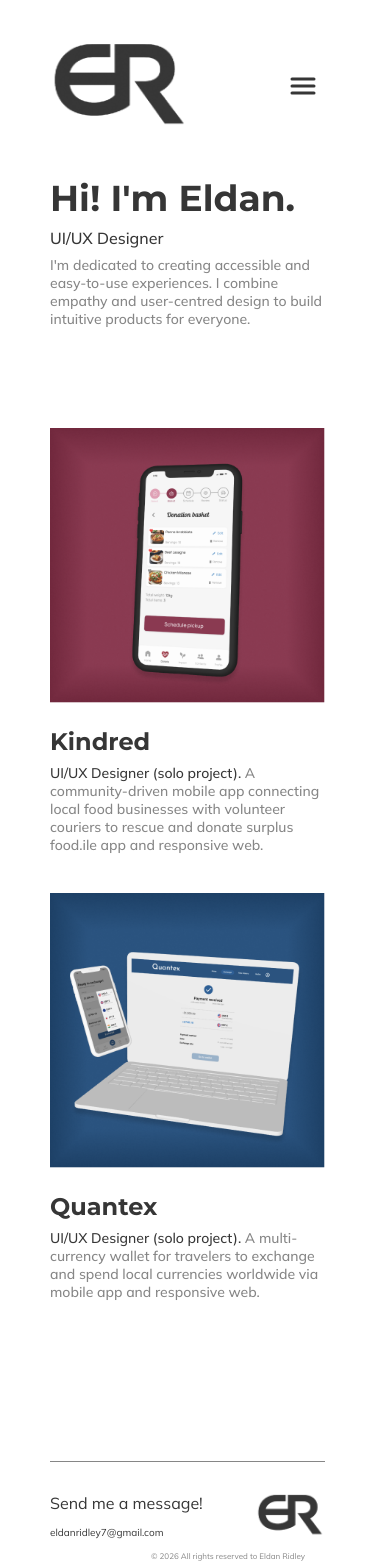
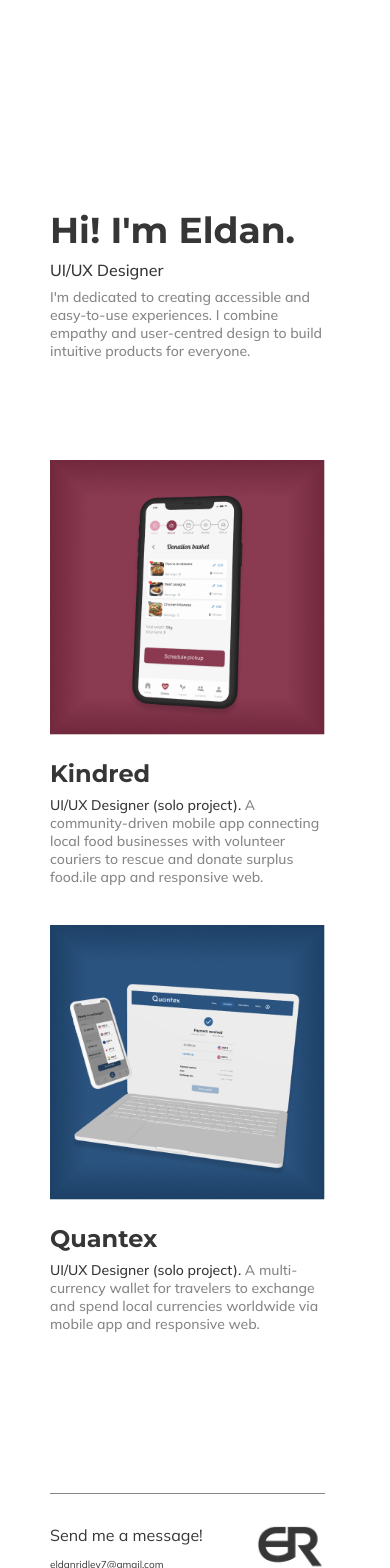
Before and after one commit to mikaridley/Eldan-Ridley-s-Portfolio, a React (Vite) app: page / in a window 390 px wide. Shown: the top 1568 px of the page. Built offline with nearby package versions, Linux system fonts and the light colour scheme.

Commit message:
Update AppHeader and mq styles

```diff
--- a/src/assets/styles/cmps/AppHeader.css
+++ b/src/assets/styles/cmps/AppHeader.css
@@ -9,7 +9,7 @@
   justify-content: space-between;
   align-items: flex-start;
   max-width: var(--max-width);
-  margin-inline: auto;
+  margin-inline: 150px;
   background-color: var(--white-bg);
 
   padding-block-start: 1rem;
--- a/src/assets/styles/setup/mq.css
+++ b/src/assets/styles/setup/mq.css
@@ -1,3 +1,6 @@
+@media (max-width: 1200px) {
+}
+
 @media (max-width: 960px){
     .home-page {
           .home-intro-p {
@@ -10,6 +13,7 @@
     .app-header {
         align-items: flex-end;
         padding-inline: 50px;
+        padding-block:3.47rem;
 
         .app-header-navigation.navigation {
             display: none ;
@@ -17,6 +21,10 @@
 
         .app-header-burger-btn {
             display: flex ;
+        }
+
+        .logo {
+            width: 6rem;
         }
     }
 
@@ -30,7 +38,7 @@
     }
 
     .home-page {
-        padding-block: 11rem 6rem;
+        padding-block: 13rem 6rem;
       .home-intro {
         margin-block-end: 0;
 
@@ -116,10 +124,10 @@
             font-style: normal;
             font-weight: 400;
             bottom: 0.5rem;
-            right:20px;
+            right:0px;
         }
 
 
-      }
+    }
 
   }
```
